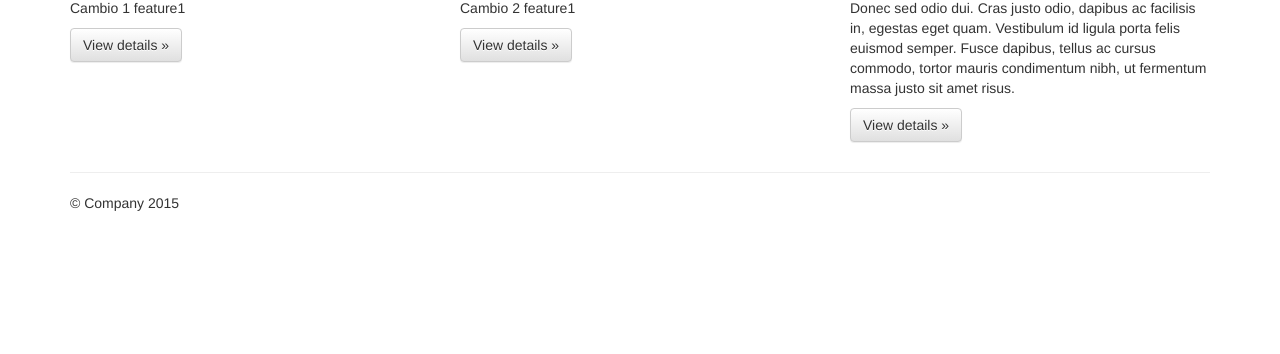
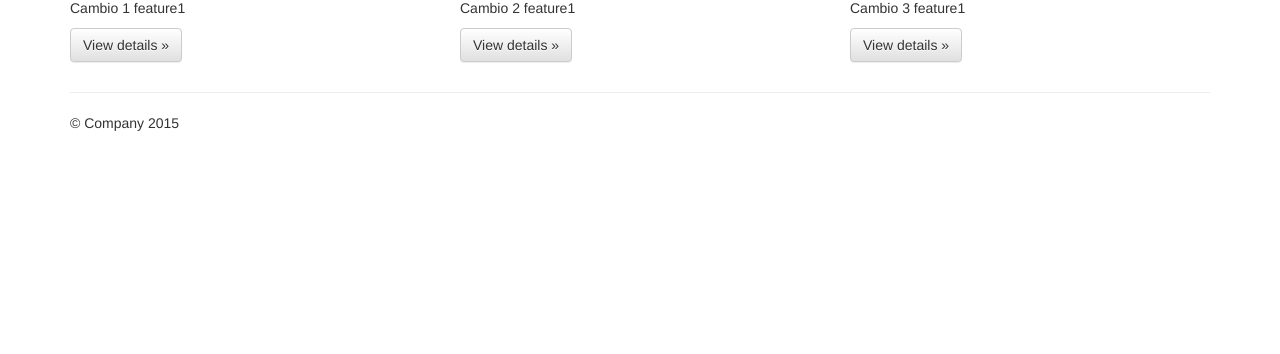
Before and after one commit to danufu/Trabajo2_daniel_nunez, a plain HTML site: page index.html in a window 1280 px wide. Shown: the part 446-800 px from the top of the page. Drawn offline with nearby package versions, Linux system fonts and the light colour scheme.

Commit message:
Se agrega cambio 3 f1

```diff
--- a/index.html
+++ b/index.html
@@ -76,7 +76,7 @@
        </div>
         <div class="col-md-4">
           <h2>Cambio 7</h2>
-          <p>Donec sed odio dui. Cras justo odio, dapibus ac facilisis in, egestas eget quam. Vestibulum id ligula porta felis euismod semper. Fusce dapibus, tellus ac cursus commodo, tortor mauris condimentum nibh, ut fermentum massa justo sit amet risus.</p>
+          <p>Cambio 3 feature1</p>
           <p><a class="btn btn-default" href="#" role="button">View details &raquo;</a></p>
         </div>
       </div>
```
